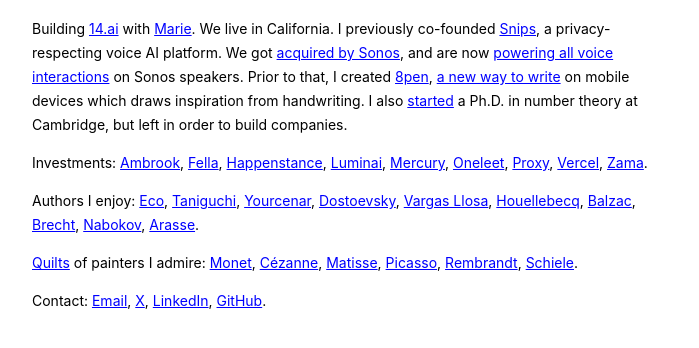
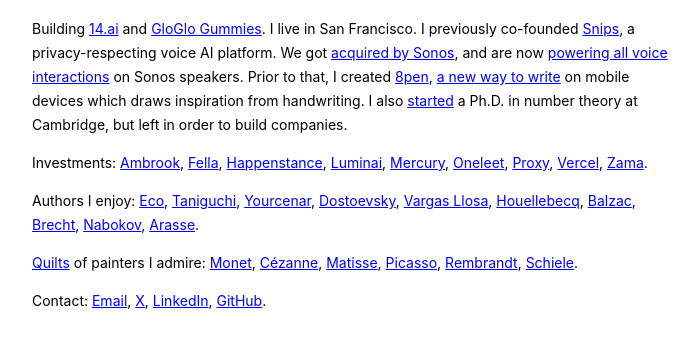
Before and after one commit to michaelfester/michaelfester.com, a plain HTML site: page index.html in a window 1280 px wide. Shown: the part 112-460 px from the top of the page, without its empty margins (288-987 px from the left). Drawn offline with Linux system fonts and the light colour scheme.

Commit message:
Update bio

```diff
--- a/index.html
+++ b/index.html
@@ -35,9 +35,9 @@
 <body>
   <h2>Michael Fester</h2>
   <p>
-    Building <a href="https://14.ai">14.ai</a> with
-    <a href="https://marieschneegans.com">Marie</a>.
-    We live in California. I
+    Building <a href="https://14.ai">14.ai</a> and
+    <a href="https://gloglo.com">GloGlo Gummies</a>.
+    I live in San Francisco. I
     previously co-founded <a href="https://vimeo.com/271650312">Snips</a>, a
     privacy-respecting voice AI platform. We got
     <a
```
